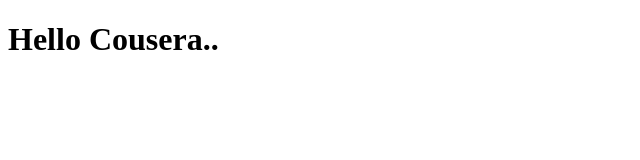
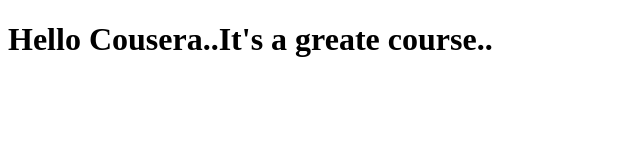
Before and after one commit to ijse-dep11-github/cousera-test, a plain HTML site: page site/index.html in a window 1280 px wide. Shown: the whole page, without its empty margins (0-640 px from the left). Drawn offline with Linux system fonts and the light colour scheme.

Commit message:
Small addition to our page content.

```diff
--- a/site/index.html
+++ b/site/index.html
@@ -6,6 +6,6 @@
 	<title>Hello Cousera!</title>
 </head>
 <body>
-<h1>Hello Cousera..</h1>
+<h1>Hello Cousera..It's a greate course..</h1>
 </body>
 </html>
```
